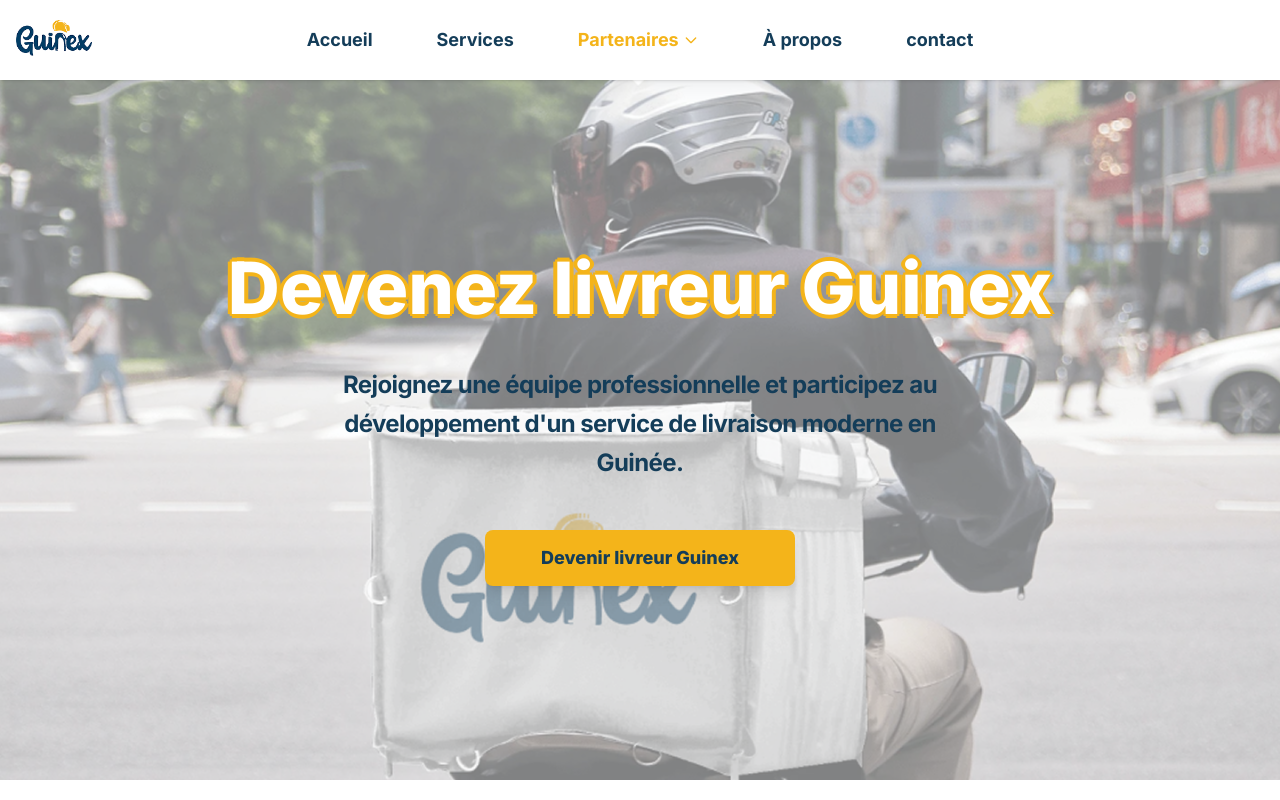
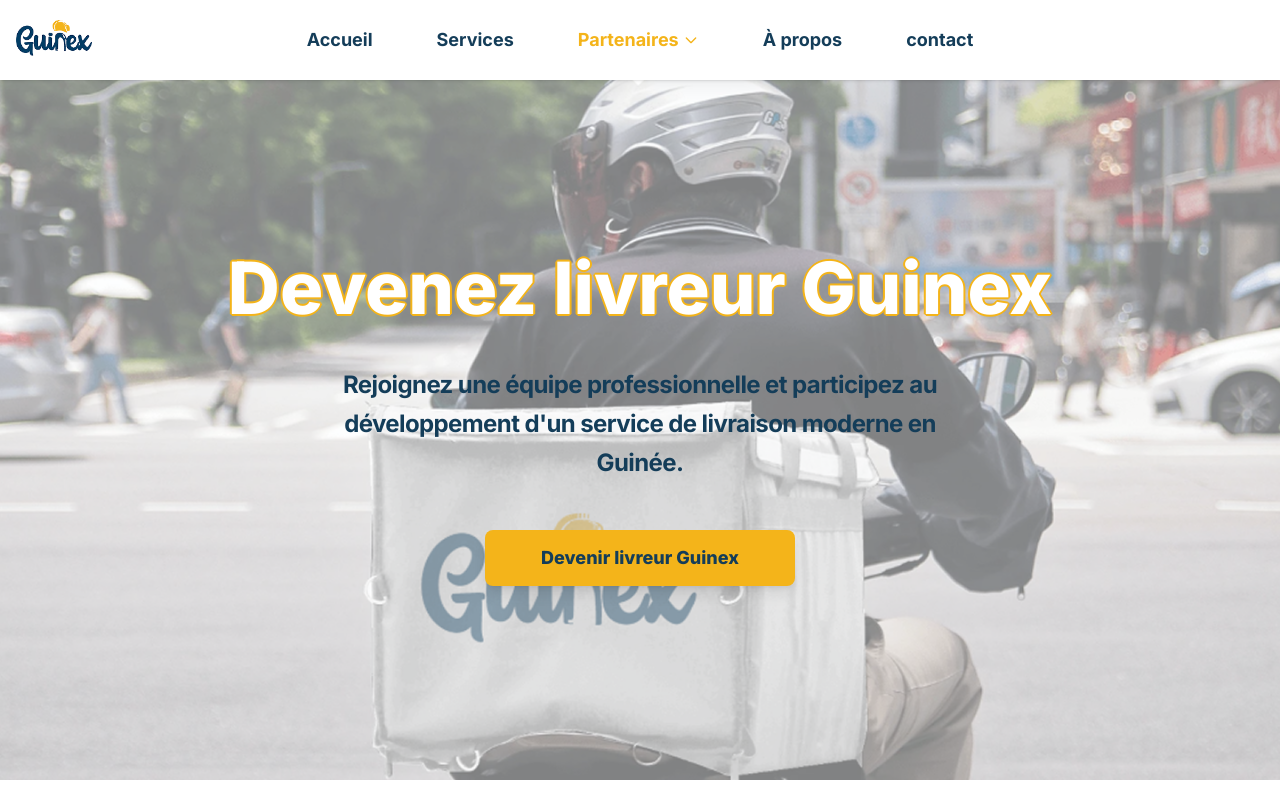
Before and after one commit to Guinex-official/Guinex, a Next.js app: page /partenaires/livreurs in a window 1280 px wide. Shown: the top 800 px of the page. Built offline with nearby package versions, Linux system fonts and the light colour scheme.

Commit message:
style: reduce yellow border intensity on livreur title

```diff
--- a/src/app/partenaires/livreurs/page.tsx
+++ b/src/app/partenaires/livreurs/page.tsx
@@ -137,7 +137,7 @@
                     <h1
                         className="text-3xl sm:text-4xl md:text-5xl lg:text-7xl font-extrabold text-white text-center leading-tight mb-8 px-2"
                         style={{
-                            filter: 'drop-shadow(2px 2px 0 #F4B41A) drop-shadow(-2px -2px 0 #F4B41A) drop-shadow(2px -2px 0 #F4B41A) drop-shadow(-2px 2px 0 #F4B41A)'
+                            filter: 'drop-shadow(1px 1px 0 #F4B41A) drop-shadow(-1px -1px 0 #F4B41A) drop-shadow(1px -1px 0 #F4B41A) drop-shadow(-1px 1px 0 #F4B41A)'
                         }}
                     >
                         Devenez livreur Guinex
```
